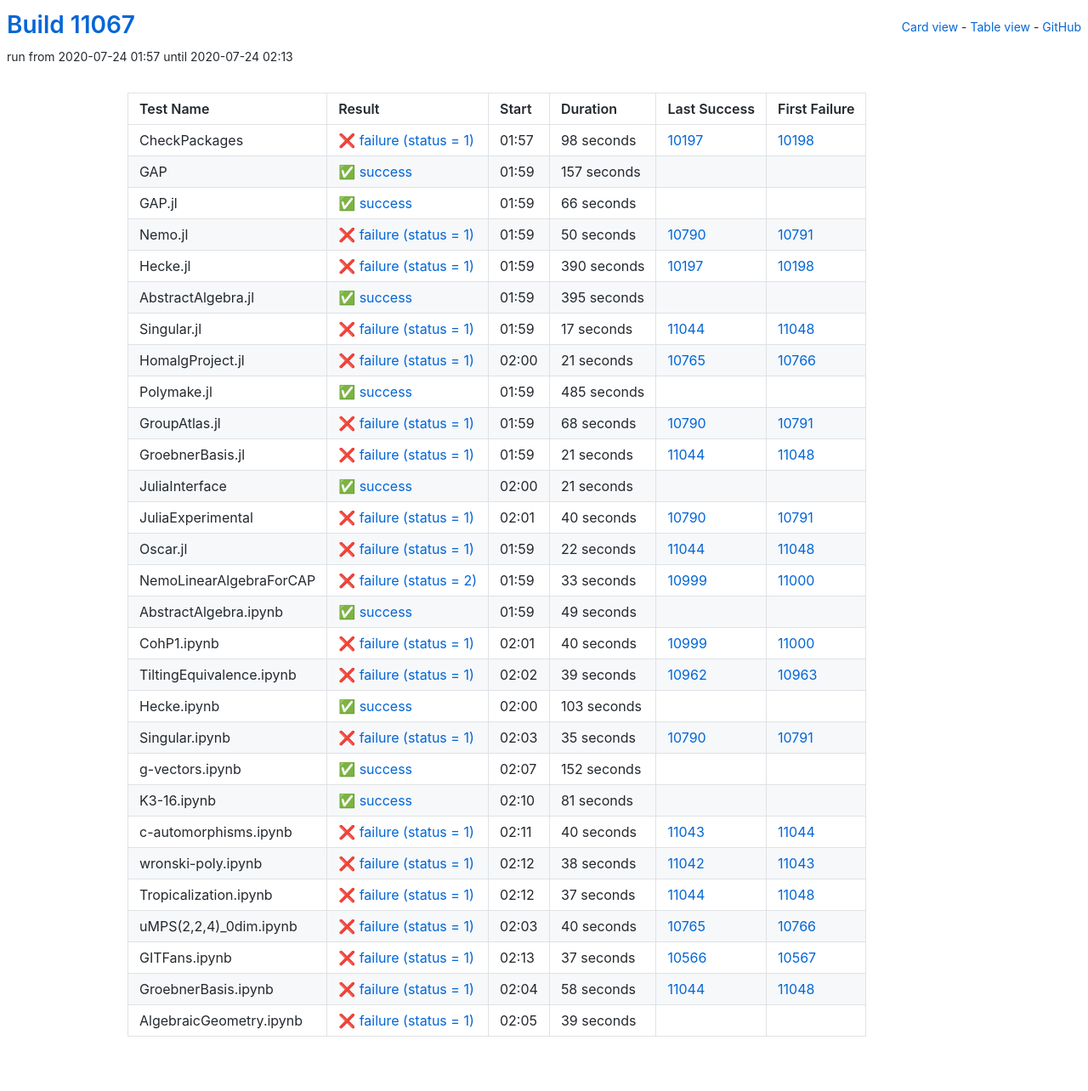
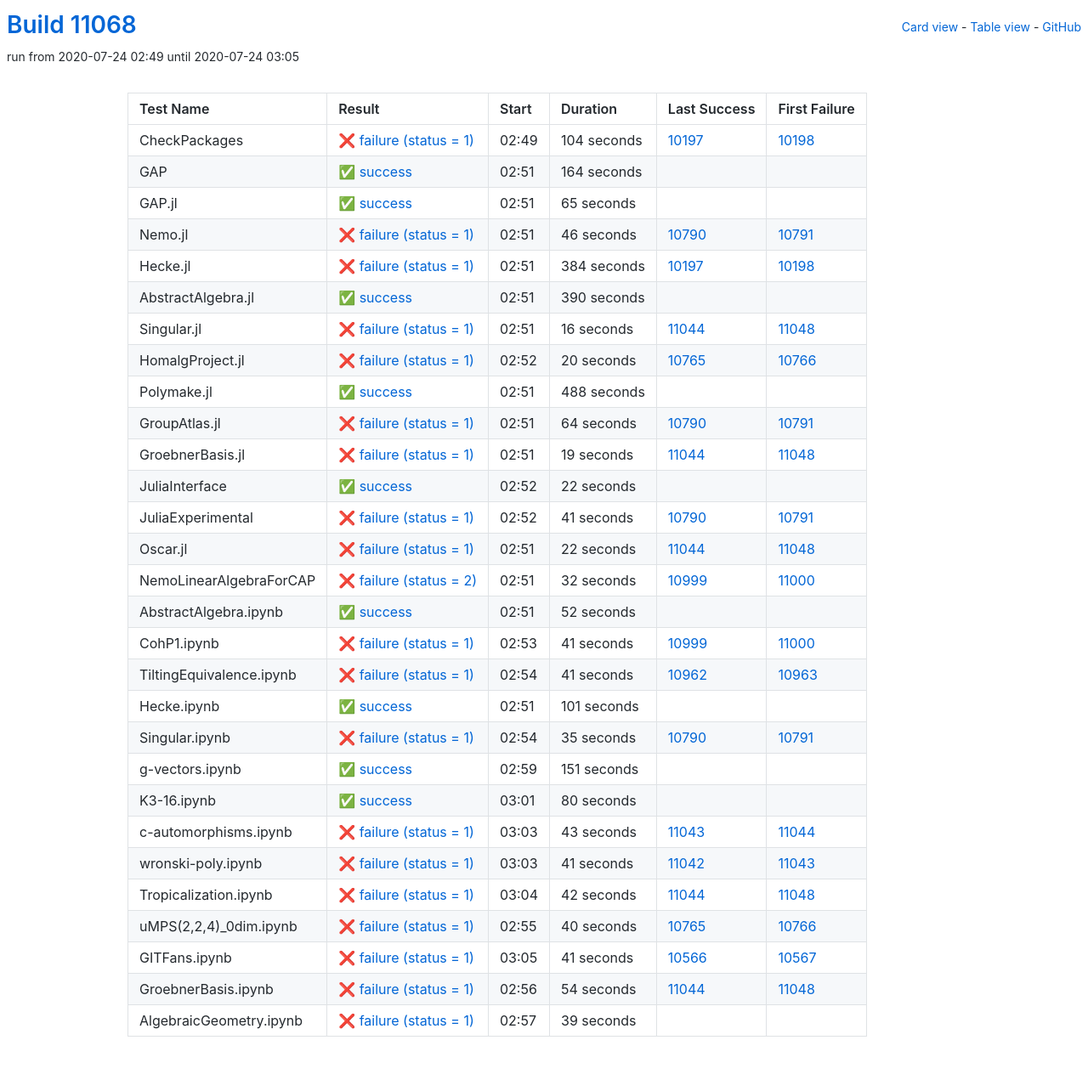
Before and after one commit to oscar-system/oscar-ci-status, a Jekyll site: the page built from table.html, in a window 1280 px wide. Shown: the whole page at 85% size. Built offline with Jekyll 4.4.1, drawn with Linux system fonts in a browser that asks for light colours.

Commit message:
Build #11068

```diff
--- a/_data/ci.yml
+++ b/_data/ci.yml
@@ -1,6 +1,6 @@
 ---
-build: 11067
-build_url: https://oscarci.mathematik.uni-kl.de/job/oscar/11067/
+build: 11068
+build_url: https://oscarci.mathematik.uni-kl.de/job/oscar/11068/
 job: oscar
 organization: oscar-system
 repo: oscar-ci-status
@@ -8,164 +8,164 @@
 tests:
 - name: CheckPackages
   id: checkpackages
-  log: https://oscarci.mathematik.uni-kl.de/job/oscar/11067/artifact/logs/build-11067/CheckPackages.log
-  start: 2020-07-24 01:57
+  log: https://oscarci.mathematik.uni-kl.de/job/oscar/11068/artifact/logs/build-11068/CheckPackages.log
+  start: 2020-07-24 02:49
   success: false
   exitcode: 1
   status: failure
-  duration: 98
+  duration: 104
   last_success: 10197
   last_success_url: https://oscarci.mathematik.uni-kl.de/job/oscar/10197/
   first_failure: 10198
   first_failure_url: https://oscarci.mathematik.uni-kl.de/job/oscar/10198/
 - name: GAP
   id: gap
-  log: https://oscarci.mathematik.uni-kl.de/job/oscar/11067/artifact/logs/build-11067/GAP.log
-  start: 2020-07-24 01:59
+  log: https://oscarci.mathematik.uni-kl.de/job/oscar/11068/artifact/logs/build-11068/GAP.log
+  start: 2020-07-24 02:51
   success: true
   exitcode: 0
   status: success
-  duration: 157
+  duration: 164
   last_success: false
   last_success_url:
   first_failure: false
   first_failure_url:
 - name: GAP.jl
   id: gap-jl
-  log: https://oscarci.mathematik.uni-kl.de/job/oscar/11067/artifact/logs/build-11067/GAP.jl.log
-  start: 2020-07-24 01:59
+  log: https://oscarci.mathematik.uni-kl.de/job/oscar/11068/artifact/logs/build-11068/GAP.jl.log
+  start: 2020-07-24 02:51
   success: true
   exitcode: 0
   status: success
-  duration: 66
+  duration: 65
   last_success: false
   last_success_url:
   first_failure: false
   first_failure_url:
 - name: Nemo.jl
   id: nemo-jl
-  log: https://oscarci.mathematik.uni-kl.de/job/oscar/11067/artifact/logs/build-11067/Nemo.jl.log
-  start: 2020-07-24 01:59
+  log: https://oscarci.mathematik.uni-kl.de/job/oscar/11068/artifact/logs/build-11068/Nemo.jl.log
+  start: 2020-07-24 02:51
   success: false
   exitcode: 1
   status: failure
-  duration: 50
+  duration: 46
   last_success: 10790
   last_success_url: https://oscarci.mathematik.uni-kl.de/job/oscar/10790/
   first_failure: 10791
   first_failure_url: https://oscarci.mathematik.uni-kl.de/job/oscar/10791/
 - name: Hecke.jl
   id: hecke-jl
-  log: https://oscarci.mathematik.uni-kl.de/job/oscar/11067/artifact/logs/build-11067/Hecke.jl.log
-  start: 2020-07-24 01:59
+  log: https://oscarci.mathematik.uni-kl.de/job/oscar/11068/artifact/logs/build-11068/Hecke.jl.log
+  start: 2020-07-24 02:51
   success: false
   exitcode: 1
   status: failure
-  duration: 390
+  duration: 384
   last_success: 10197
   last_success_url: https://oscarci.mathematik.uni-kl.de/job/oscar/10197/
   first_failure: 10198
   first_failure_url: https://oscarci.mathematik.uni-kl.de/job/oscar/10198/
 - name: AbstractAlgebra.jl
   id: abstractalgebra-jl
-  log: https://oscarci.mathematik.uni-kl.de/job/oscar/11067/artifact/logs/build-11067/AbstractAlgebra.jl.log
-  start: 2020-07-24 01:59
+  log: https://oscarci.mathematik.uni-kl.de/job/oscar/11068/artifact/logs/build-11068/AbstractAlgebra.jl.log
+  start: 2020-07-24 02:51
   success: true
   exitcode: 0
   status: success
-  duration: 395
+  duration: 390
   last_success: false
   last_success_url:
   first_failure: false
   first_failure_url:
 - name: Singular.jl
   id: singular-jl
-  log: https://oscarci.mathematik.uni-kl.de/job/oscar/11067/artifact/logs/build-11067/Singular.jl.log
-  start: 2020-07-24 01:59
+  log: https://oscarci.mathematik.uni-kl.de/job/oscar/11068/artifact/logs/build-11068/Singular.jl.log
+  start: 2020-07-24 02:51
   success: false
   exitcode: 1
   status: failure
-  duration: 17
+  duration: 16
   last_success: 11044
   last_success_url: https://oscarci.mathematik.uni-kl.de/job/oscar/11044/
   first_failure: 11048
   first_failure_url: https://oscarci.mathematik.uni-kl.de/job/oscar/11048/
 - name: HomalgProject.jl
   id: homalgproject-jl
-  log: https://oscarci.mathematik.uni-kl.de/job/oscar/11067/artifact/logs/build-11067/HomalgProject.jl.log
-  start: 2020-07-24 02:00
+  log: https://oscarci.mathematik.uni-kl.de/job/oscar/11068/artifact/logs/build-11068/HomalgProject.jl.log
+  start: 2020-07-24 02:52
   success: false
   exitcode: 1
   status: failure
-  duration: 21
+  duration: 20
   last_success: 10765
   last_success_url: https://oscarci.mathematik.uni-kl.de/job/oscar/10765/
   first_failure: 10766
   first_failure_url: https://oscarci.mathematik.uni-kl.de/job/oscar/10766/
 - name: Polymake.jl
   id: polymake-jl
-  log: https://oscarci.mathematik.uni-kl.de/job/oscar/11067/artifact/logs/build-11067/Polymake.jl.log
-  start: 2020-07-24 01:59
+  log: https://oscarci.mathematik.uni-kl.de/job/oscar/11068/artifact/logs/build-11068/Polymake.jl.log
+  start: 2020-07-24 02:51
   success: true
   exitcode: 0
   status: success
-  duration: 485
+  duration: 488
   last_success: false
   last_success_url:
   first_failure: false
   first_failure_url:
 - name: GroupAtlas.jl
   id: groupatlas-jl
-  log: https://oscarci.mathematik.uni-kl.de/job/oscar/11067/artifact/logs/build-11067/GroupAtlas.jl.log
-  start: 2020-07-24 01:59
+  log: https://oscarci.mathematik.uni-kl.de/job/oscar/11068/artifact/logs/build-11068/GroupAtlas.jl.log
+  start: 2020-07-24 02:51
   success: false
   exitcode: 1
   status: failure
-  duration: 68
+  duration: 64
   last_success: 10790
   last_success_url: https://oscarci.mathematik.uni-kl.de/job/oscar/10790/
   first_failure: 10791
   first_failure_url: https://oscarci.mathematik.uni-kl.de/job/oscar/10791/
 - name: GroebnerBasis.jl
   id: groebnerbasis-jl
-  log: https://oscarci.mathematik.uni-kl.de/job/oscar/11067/artifact/logs/build-11067/GroebnerBasis.jl.log
-  start: 2020-07-24 01:59
+  log: https://oscarci.mathematik.uni-kl.de/job/oscar/11068/artifact/logs/build-11068/GroebnerBasis.jl.log
+  start: 2020-07-24 02:51
   success: false
   exitcode: 1
   status: failure
-  duration: 21
+  duration: 19
   last_success: 11044
   last_success_url: https://oscarci.mathematik.uni-kl.de/job/oscar/11044/
   first_failure: 11048
   first_failure_url: https://oscarci.mathematik.uni-kl.de/job/oscar/11048/
 - name: JuliaInterface
   id: juliainterface
-  log: https://oscarci.mathematik.uni-kl.de/job/oscar/11067/artifact/logs/build-11067/JuliaInterface.log
-  start: 2020-07-24 02:00
+  log: https://oscarci.mathematik.uni-kl.de/job/oscar/11068/artifact/logs/build-11068/JuliaInterface.log
+  start: 2020-07-24 02:52
   success: true
   exitcode: 0
   status: success
-  duration: 21
+  duration: 22
   last_success: false
   last_success_url:
   first_failure: false
   first_failure_url:
 - name: JuliaExperimental
   id: juliaexperimental
-  log: https://oscarci.mathematik.uni-kl.de/job/oscar/11067/artifact/logs/build-11067/JuliaExperimental.log
-  start: 2020-07-24 02:01
+  log: https://oscarci.mathematik.uni-kl.de/job/oscar/11068/artifact/logs/build-11068/JuliaExperimental.log
+  start: 2020-07-24 02:52
   success: false
   exitcode: 1
   status: failure
-  duration: 40
+  duration: 41
   last_success: 10790
   last_success_url: https://oscarci.mathematik.uni-kl.de/job/oscar/10790/
   first_failure: 10791
   first_failure_url: https://oscarci.mathematik.uni-kl.de/job/oscar/10791/
 - name: Oscar.jl
   id: oscar-jl
-  log: https://oscarci.mathematik.uni-kl.de/job/oscar/11067/artifact/logs/build-11067/Oscar.jl.log
-  start: 2020-07-24 01:59
+  log: https://oscarci.mathematik.uni-kl.de/job/oscar/11068/artifact/logs/build-11068/Oscar.jl.log
+  start: 2020-07-24 02:51
   success: false
   exitcode: 1
   status: failure
@@ -176,68 +176,68 @@
   first_failure_url: https://oscarci.mathematik.uni-kl.de/job/oscar/11048/
 - name: NemoLinearAlgebraForCAP
   id: nemolinearalgebraforcap
-  log: https://oscarci.mathematik.uni-kl.de/job/oscar/11067/artifact/logs/build-11067/NemoLinearAlgebraForCAP.log
-  start: 2020-07-24 01:59
+  log: https://oscarci.mathematik.uni-kl.de/job/oscar/11068/artifact/logs/build-11068/NemoLinearAlgebraForCAP.log
+  start: 2020-07-24 02:51
   success: false
   exitcode: 2
   status: failure
-  duration: 33
+  duration: 32
   last_success: 10999
   last_success_url: https://oscarci.mathematik.uni-kl.de/job/oscar/10999/
   first_failure: 11000
   first_failure_url: https://oscarci.mathematik.uni-kl.de/job/oscar/11000/
 - name: AbstractAlgebra.ipynb
   id: abstractalgebra-ipynb
-  log: https://oscarci.mathematik.uni-kl.de/job/oscar/11067/artifact/logs/build-11067/AbstractAlgebra.ipynb.log
-  start: 2020-07-24 01:59
+  log: https://oscarci.mathematik.uni-kl.de/job/oscar/11068/artifact/logs/build-11068/AbstractAlgebra.ipynb.log
+  start: 2020-07-24 02:51
   success: true
   exitcode: 0
   status: success
-  duration: 49
+  duration: 52
   last_success: false
   last_success_url:
   first_failure: false
   first_failure_url:
 - name: CohP1.ipynb
   id: cohp1-ipynb
-  log: https://oscarci.mathematik.uni-kl.de/job/oscar/11067/artifact/logs/build-11067/CohP1.ipynb.log
-  start: 2020-07-24 02:01
+  log: https://oscarci.mathematik.uni-kl.de/job/oscar/11068/artifact/logs/build-11068/CohP1.ipynb.log
+  start: 2020-07-24 02:53
   success: false
   exitcode: 1
   status: failure
-  duration: 40
+  duration: 41
   last_success: 10999
   last_success_url: https://oscarci.mathematik.uni-kl.de/job/oscar/10999/
   first_failure: 11000
   first_failure_url: https://oscarci.mathematik.uni-kl.de/job/oscar/11000/
 - name: TiltingEquivalence.ipynb
   id: tiltingequivalence-ipynb
-  log: https://oscarci.mathematik.uni-kl.de/job/oscar/11067/artifact/logs/build-11067/TiltingEquivalence.ipynb.log
-  start: 2020-07-24 02:02
+  log: https://oscarci.mathematik.uni-kl.de/job/oscar/11068/artifact/logs/build-11068/TiltingEquivalence.ipynb.log
+  start: 2020-07-24 02:54
   success: false
   exitcode: 1
   status: failure
-  duration: 39
+  duration: 41
   last_success: 10962
   last_success_url: https://oscarci.mathematik.uni-kl.de/job/oscar/10962/
   first_failure: 10963
   first_failure_url: https://oscarci.mathematik.uni-kl.de/job/oscar/10963/
 - name: Hecke.ipynb
   id: hecke-ipynb
-  log: https://oscarci.mathematik.uni-kl.de/job/oscar/11067/artifact/logs/build-11067/Hecke.ipynb.log
-  start: 2020-07-24 02:00
+  log: https://oscarci.mathematik.uni-kl.de/job/oscar/11068/artifact/logs/build-11068/Hecke.ipynb.log
+  start: 2020-07-24 02:51
   success: true
   exitcode: 0
   status: success
-  duration: 103
+  duration: 101
   last_success: false
   last_success_url:
   first_failure: false
   first_failure_url:
 - name: Singular.ipynb
   id: singular-ipynb
-  log: https://oscarci.mathematik.uni-kl.de/job/oscar/11067/artifact/logs/build-11067/Singular.ipynb.log
-  start: 2020-07-24 02:03
+  log: https://oscarci.mathematik.uni-kl.de/job/oscar/11068/artifact/logs/build-11068/Singular.ipynb.log
+  start: 2020-07-24 02:54
   success: false
   exitcode: 1
   status: failure
@@ -248,68 +248,68 @@
   first_failure_url: https://oscarci.mathematik.uni-kl.de/job/oscar/10791/
 - name: g-vectors.ipynb
   id: g-vectors-ipynb
-  log: https://oscarci.mathematik.uni-kl.de/job/oscar/11067/artifact/logs/build-11067/g-vectors.ipynb.log
-  start: 2020-07-24 02:07
+  log: https://oscarci.mathematik.uni-kl.de/job/oscar/11068/artifact/logs/build-11068/g-vectors.ipynb.log
+  start: 2020-07-24 02:59
   success: true
   exitcode: 0
   status: success
-  duration: 152
+  duration: 151
   last_success: false
   last_success_url:
   first_failure: false
   first_failure_url:
 - name: K3-16.ipynb
   id: k3-16-ipynb
-  log: https://oscarci.mathematik.uni-kl.de/job/oscar/11067/artifact/logs/build-11067/K3-16.ipynb.log
-  start: 2020-07-24 02:10
+  log: https://oscarci.mathematik.uni-kl.de/job/oscar/11068/artifact/logs/build-11068/K3-16.ipynb.log
+  start: 2020-07-24 03:01
   success: true
   exitcode: 0
   status: success
-  duration: 81
+  duration: 80
   last_success: false
   last_success_url:
   first_failure: false
   first_failure_url:
 - name: c-automorphisms.ipynb
   id: c-automorphisms-ipynb
-  log: https://oscarci.mathematik.uni-kl.de/job/oscar/11067/artifact/logs/build-11067/c-automorphisms.ipynb.log
-  start: 2020-07-24 02:11
+  log: https://oscarci.mathematik.uni-kl.de/job/oscar/11068/artifact/logs/build-11068/c-automorphisms.ipynb.log
+  start: 2020-07-24 03:03
   success: false
   exitcode: 1
   status: failure
-  duration: 40
+  duration: 43
   last_success: 11043
   last_success_url: https://oscarci.mathematik.uni-kl.de/job/oscar/11043/
   first_failure: 11044
   first_failure_url: https://oscarci.mathematik.uni-kl.de/job/oscar/11044/
 - name: wronski-poly.ipynb
   id: wronski-poly-ipynb
-  log: https://oscarci.mathematik.uni-kl.de/job/oscar/11067/artifact/logs/build-11067/wronski-poly.ipynb.log
-  start: 2020-07-24 02:12
+  log: https://oscarci.mathematik.uni-kl.de/job/oscar/11068/artifact/logs/build-11068/wronski-poly.ipynb.log
+  start: 2020-07-24 03:03
   success: false
   exitcode: 1
   status: failure
-  duration: 38
+  duration: 41
   last_success: 11042
   last_success_url: https://oscarci.mathematik.uni-kl.de/job/oscar/11042/
   first_failure: 11043
   first_failure_url: https://oscarci.mathematik.uni-kl.de/job/oscar/11043/
 - name: Tropicalization.ipynb
   id: tropicalization-ipynb
-  log: https://oscarci.mathematik.uni-kl.de/job/oscar/11067/artifact/logs/build-11067/Tropicalization.ipynb.log
-  start: 2020-07-24 02:12
+  log: https://oscarci.mathematik.uni-kl.de/job/oscar/11068/artifact/logs/build-11068/Tropicalization.ipynb.log
+  start: 2020-07-24 03:04
   success: false
   exitcode: 1
   status: failure
-  duration: 37
+  duration: 42
   last_success: 11044
   last_success_url: https://oscarci.mathematik.uni-kl.de/job/oscar/11044/
   first_failure: 11048
   first_failure_url: https://oscarci.mathematik.uni-kl.de/job/oscar/11048/
 - name: uMPS(2,2,4)_0dim.ipynb
   id: umps-2-2-4-0dim-ipynb
-  log: https://oscarci.mathematik.uni-kl.de/job/oscar/11067/artifact/logs/build-11067/uMPS-2-2-4-_0dim.ipynb.log
-  start: 2020-07-24 02:03
+  log: https://oscarci.mathematik.uni-kl.de/job/oscar/11068/artifact/logs/build-11068/uMPS-2-2-4-_0dim.ipynb.log
+  start: 2020-07-24 02:55
   success: false
   exitcode: 1
   status: failure
@@ -320,32 +320,32 @@
   first_failure_url: https://oscarci.mathematik.uni-kl.de/job/oscar/10766/
 - name: GITFans.ipynb
   id: gitfans-ipynb
-  log: https://oscarci.mathematik.uni-kl.de/job/oscar/11067/artifact/logs/build-11067/GITFans.ipynb.log
-  start: 2020-07-24 02:13
+  log: https://oscarci.mathematik.uni-kl.de/job/oscar/11068/artifact/logs/build-11068/GITFans.ipynb.log
+  start: 2020-07-24 03:05
   success: false
   exitcode: 1
   status: failure
-  duration: 37
+  duration: 41
   last_success: 10566
   last_success_url: https://oscarci.mathematik.uni-kl.de/job/oscar/10566/
   first_failure: 10567
   first_failure_url: https://oscarci.mathematik.uni-kl.de/job/oscar/10567/
 - name: GroebnerBasis.ipynb
   id: groebnerbasis-ipynb
-  log: https://oscarci.mathematik.uni-kl.de/job/oscar/11067/artifact/logs/build-11067/GroebnerBasis.ipynb.log
-  start: 2020-07-24 02:04
+  log: https://oscarci.mathematik.uni-kl.de/job/oscar/11068/artifact/logs/build-11068/GroebnerBasis.ipynb.log
+  start: 2020-07-24 02:56
   success: false
   exitcode: 1
   status: failure
-  duration: 58
+  duration: 54
   last_success: 11044
   last_success_url: https://oscarci.mathematik.uni-kl.de/job/oscar/11044/
   first_failure: 11048
   first_failure_url: https://oscarci.mathematik.uni-kl.de/job/oscar/11048/
 - name: AlgebraicGeometry.ipynb
   id: algebraicgeometry-ipynb
-  log: https://oscarci.mathematik.uni-kl.de/job/oscar/11067/artifact/logs/build-11067/AlgebraicGeometry.ipynb.log
-  start: 2020-07-24 02:05
+  log: https://oscarci.mathematik.uni-kl.de/job/oscar/11068/artifact/logs/build-11068/AlgebraicGeometry.ipynb.log
+  start: 2020-07-24 02:57
   success: false
   exitcode: 1
   status: failure
```
Also changed, not shown: README.md.
